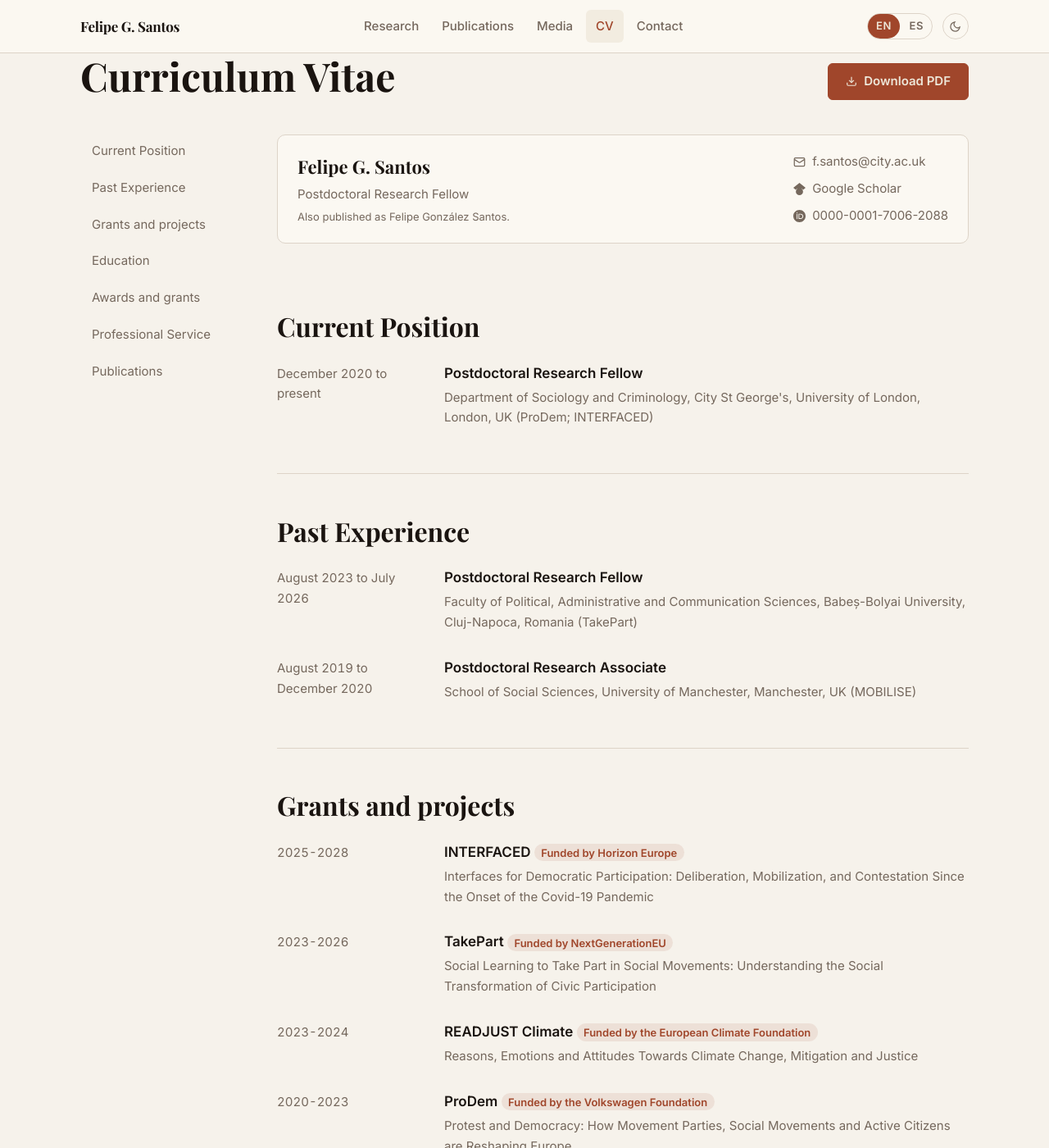
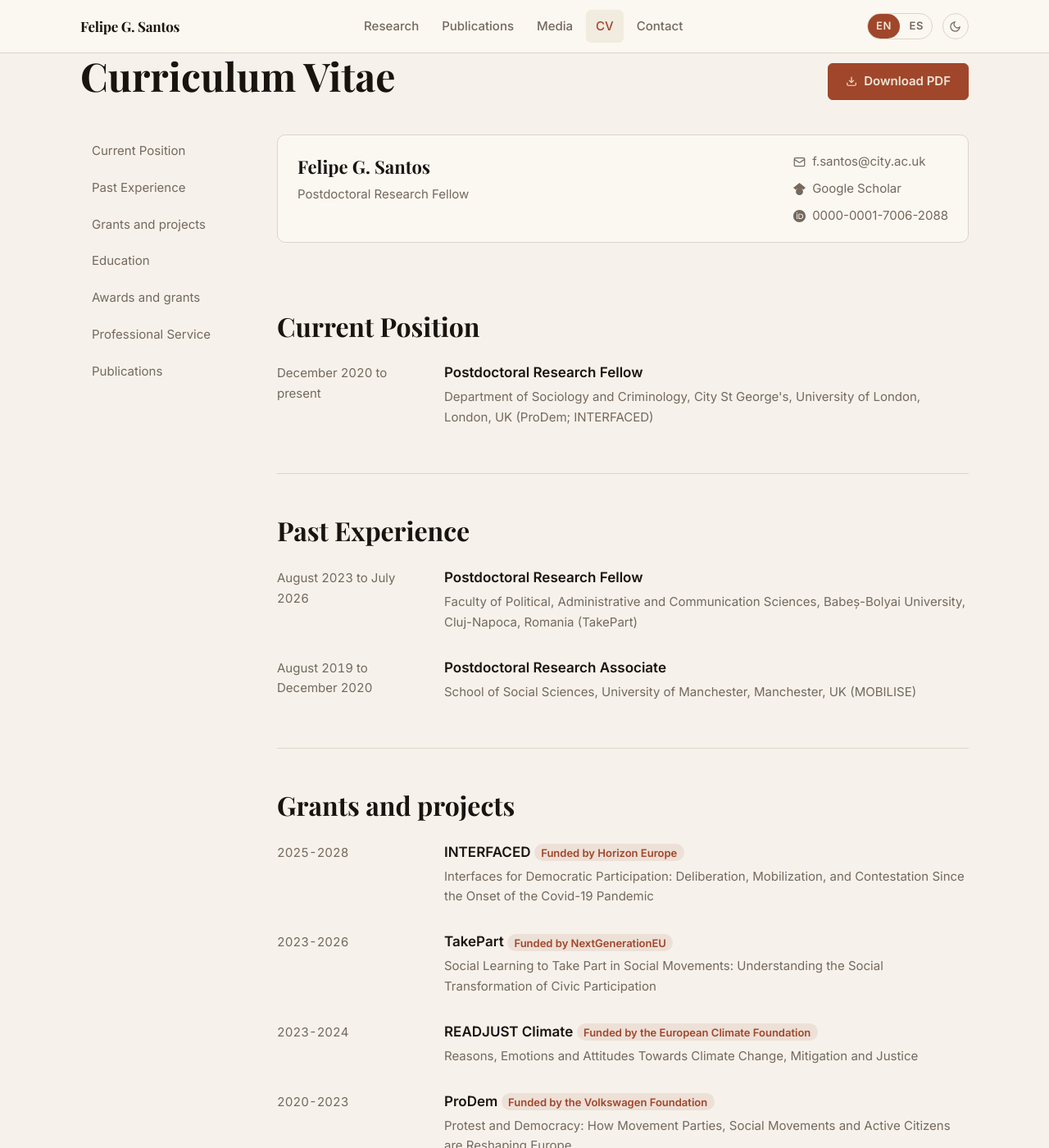
Before and after one commit to felipegsantos-web/felipegsantos.github.io, a Jekyll site: the page built from en/cv/index.html, in a window 1280 px wide and 1400 px high. Shown: the whole window at 82% size. Built offline with Jekyll 4.4.1, drawn with Linux system fonts in a browser that asks for light colours.

Commit message:
Remove the 'Also published as' line from every page and llms.txt; keep generated files out of git

```diff
--- a/_data/i18n.yml
+++ b/_data/i18n.yml
@@ -33,9 +33,6 @@ menu_close_label:
 profiles_label:
   en: Academic profiles
   es: Perfiles académicos
-also_published_as:
-  en: "Also published as %name%."
-  es: "%name% (%variant%)"
 # Main navigation, in order. `url` is per language. `key` is how templates look an item up.
 nav:
   - key: research
--- a/_data/profile.yml
+++ b/_data/profile.yml
@@ -2,7 +2,6 @@
 # This file is the single source for the JSON-LD, llms.txt, the footer and the meta tags.
 name: Felipe G. Santos
 # Other spellings of the name (schema.org alternateName). They are also highlighted in publication author lists, like `name`.
-# The first one is the form shown in "Also published as ...".
 name_variants:
   - Felipe González Santos
   - F. Gonzalez Santos
--- a/assets/css/components.css
+++ b/assets/css/components.css
@@ -670,7 +670,6 @@ a:focus-visible,button:focus-visible{outline:3px solid var(--teal);outline-offse
 @media(max-width:720px){.book-layout{grid-template-columns:1fr}.book-cover{max-width:240px}}
 /* PR 3: links row under a publication, name-variant line, theme answers */
 .pub-entry__links{display:flex;flex-wrap:wrap;gap:var(--sp1) var(--sp4);font-size:var(--tx-sm);color:var(--text-muted);margin-bottom:var(--sp3)}
-.cv-contact__aka{font-size:var(--tx-xs);color:var(--text-muted);margin-top:var(--sp1)}
 .theme-lead{font-size:var(--tx-base);color:var(--text-muted);line-height:1.75;max-width:70ch;margin-top:var(--sp3)}
 .theme-lead a,.theme-answer a{color:var(--accent);text-decoration:underline;text-underline-offset:2px}
 .theme-lead a:hover,.theme-answer a:hover{color:var(--accent-hover)}
--- a/en/cv/index.html
+++ b/en/cv/index.html
@@ -28,7 +28,6 @@ jsonld: person
           <div>
             <p class="cv-contact__name">{{ profile.name }}</p>
             <p class="cv-contact__role">{{ profile[position_key] }}</p>
-            <p class="cv-contact__aka">{{ I.also_published_as[L] | replace: "%name%", profile.name_variants[0] }}</p>
           </div>
           <div class="cv-contact__links">
             <a href="mailto:{{ profile.email }}" class="cv-contact__link" data-goatcounter-click="email">{% include icon.html name="email" %} {{ profile.email }}</a>
--- a/llms.txt
+++ b/llms.txt
@@ -8,8 +8,6 @@ layout: null
 # {{ profile.name }}
 
 > {{ profile.description_en }}
-
-Also published as: {{ profile.name_variants | join: ", " }}.
 
 ## Main pages (English)
 
```
Also changed, not shown: 1 other file.
